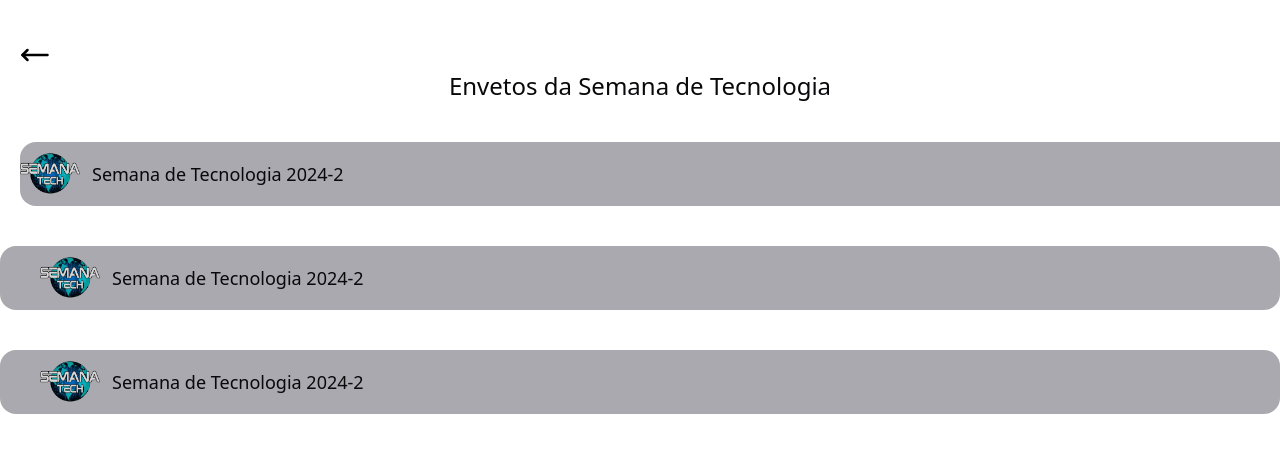
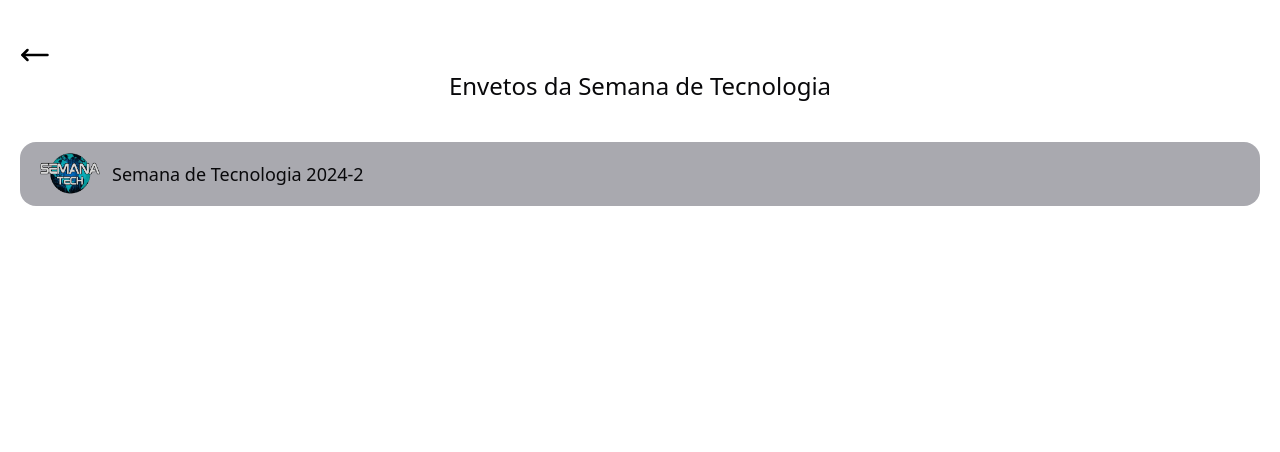
Before and after one commit to FatecTatuiEstagio/weekTech24.2, a React (Vite) app: page /events in a window 1280 px wide. Shown: the top 452 px of the page. Built offline with nearby package versions, Linux system fonts and the light colour scheme.

Commit message:
lista eventos prontop

```diff
--- a/src/pages/Events.tsx
+++ b/src/pages/Events.tsx
@@ -15,16 +15,11 @@ const events = [
       link: "/events/20242",
       logoEvent: logo20242
    },
-   {
-      name: "Semana de Tecnologia 2024-2",
-      link: "/events/20242",
-      logoEvent: logo20242
-   },
 ]
 
 function ListEvents({ name, link, logoEvent }: TipEvent) {
    return (
-      <div className="mt-10 w-screen bg-zinc-500/60 h-16 px-10 rounded-2xl flex items-center indent-3">
+      <div className="mt-10 bg-zinc-500/60 h-16 px-5 mx-5 rounded-2xl flex items-center indent-3">
          <img src={logoEvent} className="w-15" alt="logo de 2024-2" />
          <a className="text-lg">
             <Link to={link}>
@@ -45,14 +40,14 @@ export function Events() {
          </div>
          <p className="text-2xl flex justify-center">Envetos da Semana de Tecnologia</p>
          <div className="flexv justify-center h-screen">
-            <div className="mt-10 w-screen bg-zinc-500/60 h-16 mx-5 rounded-2xl flex items-center indent-3">
+            {/* <div className="mt-10 w-full bg-zinc-500/60 h-16 mx-5 rounded-2xl flex items-center indent-3">
                <img src={logo20242} className="w-15" alt="logo de 2024-2" />
                <a className="text-lg">
                   <Link to={"/events/20242"}>
                      Semana de Tecnologia 2024-2
                   </Link>
                </a>
-            </div>
+            </div> */}
             {events.map((obj, index) => (
                <ListEvents key={index} link={obj.link} logoEvent={obj.logoEvent} name={obj.name} />
             ))}
```
